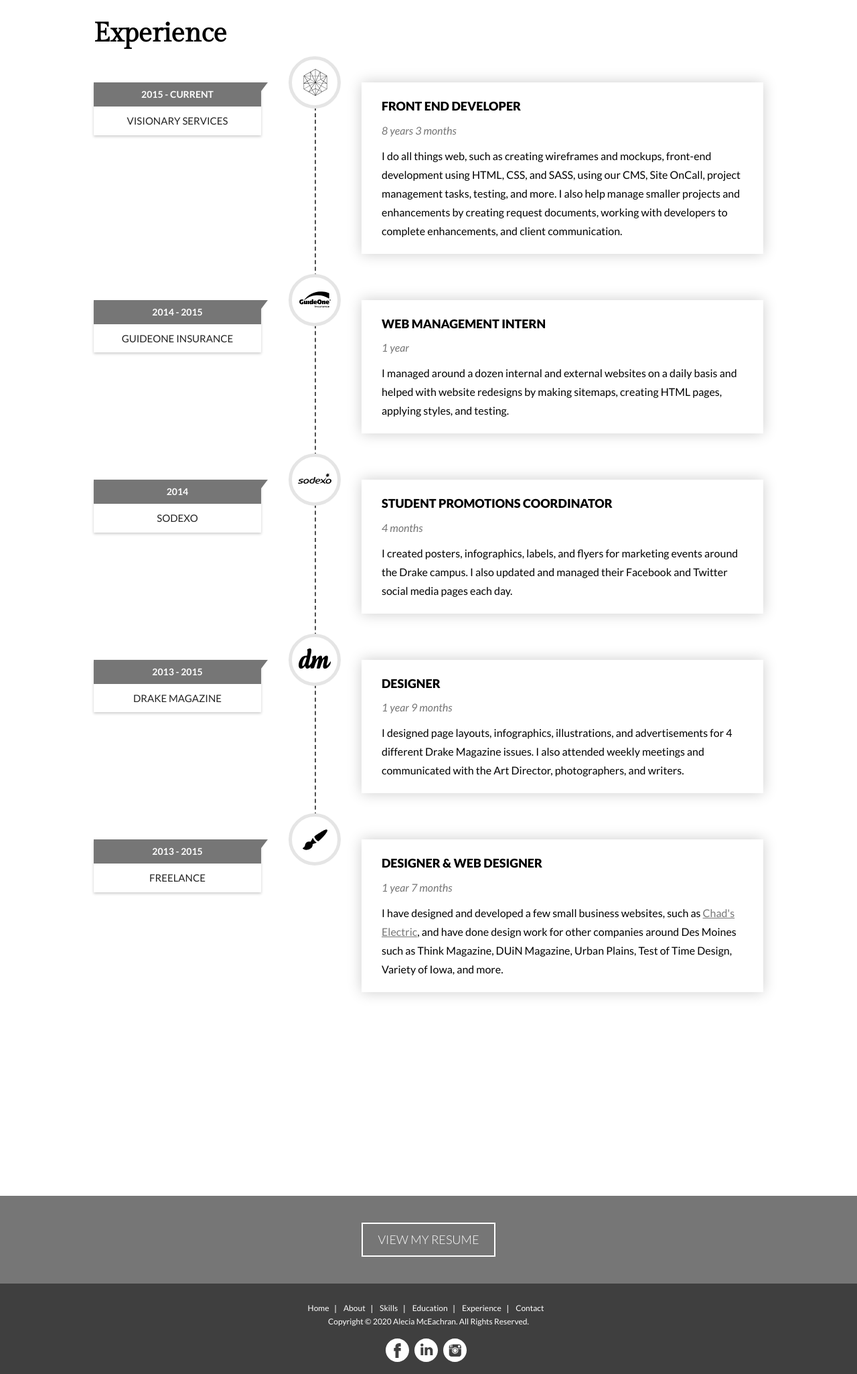
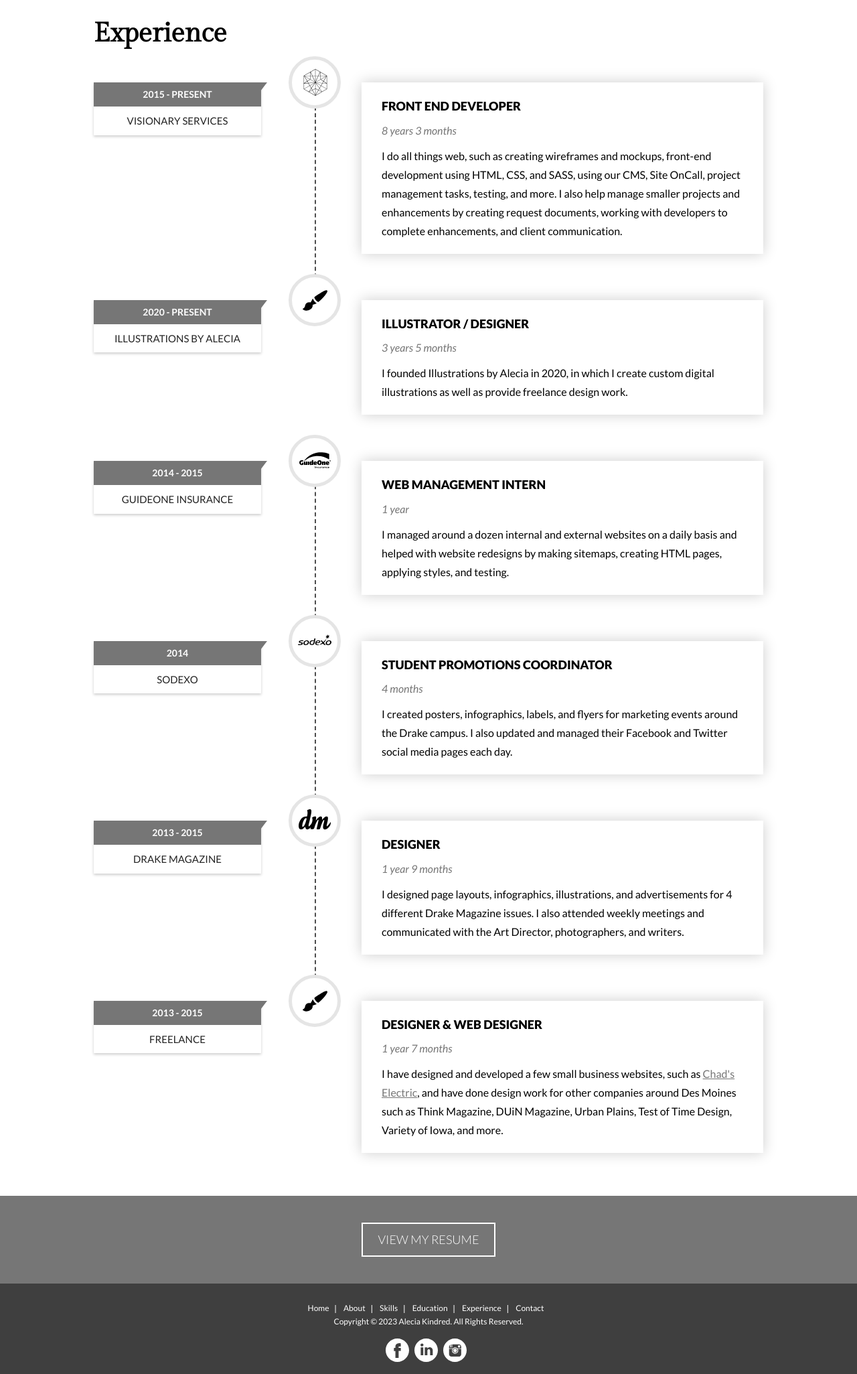
Before and after one commit to alecia-kindred/alecia-kindred.github.io, a PHP site: page /experience.html in a window 1280 px wide. Shown: the part 99-2150 px from the top of the page at 67% size. Run offline with PHP 8.4, Linux system fonts and the light colour scheme.

Commit message:
Site fixes
Updated font URL
Updated "Kindred" to "McEachran"
Added proper year to footer
Added additional experience
Added JS for years/months

```diff
--- a/about.html
+++ b/about.html
@@ -4,7 +4,7 @@
 	<head>
 		<meta charset="utf-8">
 		<meta http-equiv="X-UA-Compatible" content="IE=edge">
-		<title>About - Alecia McEachran</title>
+		<title>About - Alecia Kindred</title>
 		<meta name="viewport" content="width=device-width, initial-scale=1">
 		<meta http-equiv="content-type" content="text/html; charset=utf-8">
 		<meta http-equiv="content-language" content="en">
@@ -94,7 +94,7 @@
 						<li id="bot-menu-106"><a href="experience.html" title="Experience">Experience</a></li>
 						<li id="bot-menu-102"><a href="contact.html" title="Contact">Contact</a></li>
 					 </ul>
-					<div class="legal">Copyright &copy; 2020 Alecia McEachran. All Rights Reserved.</div>
+					<div class="legal">Copyright &copy; <script>document.write(new Date().getFullYear())</script> Alecia Kindred. All Rights Reserved.</div>
 					<div class="social_media">
 						<a href="https://www.facebook.com/aleeeciaax3" class="facebook" target="_blank">
 							<svg version="1.1" id="Layer_1" xmlns="http://www.w3.org/2000/svg" xmlns:xlink="http://www.w3.org/1999/xlink" x="0px" y="0px" viewBox="0 0 100 100" style="enable-background:new 0 0 100 100;" xml:space="preserve">
--- a/contact.html
+++ b/contact.html
@@ -4,7 +4,7 @@
 	<head>
 		<meta charset="utf-8">
 		<meta http-equiv="X-UA-Compatible" content="IE=edge">
-		<title>About - Alecia McEachran</title>
+		<title>About - Alecia Kindred</title>
 		<meta name="viewport" content="width=device-width, initial-scale=1">
 		<meta http-equiv="content-type" content="text/html; charset=utf-8">
 		<meta http-equiv="content-language" content="en">
@@ -124,7 +124,7 @@
 						<li id="bot-menu-106"><a href="experience.html" title="Experience">Experience</a></li>
 						<li id="bot-menu-102"><a href="contact.html" title="Contact">Contact</a></li>
 					 </ul>
-					<div class="legal">Copyright &copy; 2020 Alecia McEachran. All Rights Reserved.</div>
+					<div class="legal">Copyright &copy; <script>document.write(new Date().getFullYear())</script> Alecia Kindred. All Rights Reserved.</div>
 					<div class="social_media">
 						<a href="https://www.facebook.com/aleeeciaax3" class="facebook" target="_blank">
 							<svg version="1.1" id="Layer_1" xmlns="http://www.w3.org/2000/svg" xmlns:xlink="http://www.w3.org/1999/xlink" x="0px" y="0px" viewBox="0 0 100 100" style="enable-background:new 0 0 100 100;" xml:space="preserve">
--- a/css/global.css
+++ b/css/global.css
@@ -1681,7 +1681,7 @@ input.chk { display: none; }
     border-color: #767676 transparent transparent transparent;
     position: absolute;
     top: 0;
-    right: -10px;
+    right: -9px;
 }
 
 .experience-block .icon {
--- a/education.html
+++ b/education.html
@@ -4,7 +4,7 @@
 	<head>
 		<meta charset="utf-8">
 		<meta http-equiv="X-UA-Compatible" content="IE=edge">
-		<title>Education - Alecia McEachran</title>
+		<title>Education - Alecia Kindred</title>
 		<meta name="viewport" content="width=device-width, initial-scale=1">
 		<meta http-equiv="content-type" content="text/html; charset=utf-8">
 		<meta http-equiv="content-language" content="en">
@@ -287,7 +287,7 @@
 						<li id="bot-menu-106"><a href="experience.html" title="Experience">Experience</a></li>
 						<li id="bot-menu-102"><a href="contact.html" title="Contact">Contact</a></li>
 					 </ul>
-					<div class="legal">Copyright &copy; 2020 Alecia McEachran. All Rights Reserved.</div>
+					<div class="legal">Copyright &copy; <script>document.write(new Date().getFullYear())</script> Alecia Kindred. All Rights Reserved.</div>
 					<div class="social_media">
 						<a href="https://www.facebook.com/aleeeciaax3" class="facebook" target="_blank"><!--?xml version="1.0" encoding="utf-8"?-->
 							<svg version="1.1" id="Layer_1" xmlns="http://www.w3.org/2000/svg" xmlns:xlink="http://www.w3.org/1999/xlink" x="0px" y="0px" viewBox="0 0 100 100" style="enable-background:new 0 0 100 100;" xml:space="preserve">
--- a/experience.html
+++ b/experience.html
@@ -4,13 +4,14 @@
 	<head>
 		<meta charset="utf-8">
 		<meta http-equiv="X-UA-Compatible" content="IE=edge">
-		<title>Experience - Alecia McEachran</title>
+		<title>Experience - Alecia Kindred</title>
 		<meta name="viewport" content="width=device-width, initial-scale=1">
 		<meta http-equiv="content-type" content="text/html; charset=utf-8">
 		<meta http-equiv="content-language" content="en">
 		<link rel="icon" href="images/favicon.png" type="image/png">
 		<link rel="shortcut icon" href="images/favicon.png" type="image/png">
 		<link rel="stylesheet" type="text/css" href="css/global.css">
+		<script type="text/javascript" src="js/global.js"></script>
 		<link rel="stylesheet" href="http://fonts.googleapis.com/css?family=Lato:400,100,100italic,300,300italic,900italic,900,700italic,700,400italic%7CHomemade+Apple%7CGilda+Display">
 	</head>
 	<body>
@@ -79,11 +80,11 @@
 					<div class="experience-timeline">
 						<div class="experience-block clearfix">
 							<div class="meta">
-								<span class="year">2015 - Current</span> <span class="company">Visionary Services</span>
+								<span class="year">2015 - Present</span> <span class="company">Visionary Services</span>
 							</div>
 							<div class="content">
 								<div class="job_title">Front End Developer</div>
-								<em>8 years 3 months</em>
+								<em id="vsi-length"></em>
 								<p>I do all things web, such as creating wireframes and mockups, front-end development using HTML, CSS, and SASS, using our CMS, Site OnCall, project management tasks, testing, and more. I also help manage smaller projects and enhancements by creating request documents, working with developers to complete enhancements, and client communication.</p>
 							</div>
 							<div class="icon vsi">
@@ -107,6 +108,27 @@
 								</svg>
 							</div>
 							<div class="line"></div>
+						</div>
+						<div class="experience-block clearfix">
+							<div class="meta">
+								<span class="year">2020 - Present</span> <span class="company">Illustrations by Alecia</span>
+							</div>
+							<div class="content">
+								<div class="job_title">Illustrator / Designer</div>
+								<em id="iba-length"></em>
+								<p>I founded Illustrations by Alecia in 2020, in which I create custom digital illustrations as well as provide freelance design work.</p>
+							</div>
+							<div class="icon freelance">
+								<svg version="1.1" id="Layer_1" xmlns="http://www.w3.org/2000/svg" xmlns:xlink="http://www.w3.org/1999/xlink" x="0px" y="0px" viewBox="0 0 100 100" style="enable-background:new 0 0 100 100;" xml:space="preserve">
+									<g id="XMLID_2_">
+										<path id="XMLID_62_" d="M97.3,19.4C90,32.6,76.2,45,65.6,54.7c-2.1,1.9-3.4,1.8-5.7,0.3c-6.2-4.3-10.2-10.1-12.8-17.3
+											C46.3,35.7,70,21,72.6,19.5c7.6-4.6,19.2-11.2,23.8-10.7c5,0.5,3.5,5.4,3.2,6.1C98.9,16.4,98.2,17.9,97.3,19.4z"></path>
+										<path id="XMLID_60_" d="M32.2,57.8c2.9-5.1,5.6-9.8,8.3-14.6c0.4,0.1,0.8,0.1,1.2,0.2c2.9,7.6,7.7,13.5,14.6,17.8
+											c0,0.4,0.1,0.7,0.1,1.1c-5.3,1.8-10.6,3.6-16,5.4c1.3,9.4-4.5,18.3-18.1,22.5C13.3,93,3.5,90.3,0,84.5c0.1-0.3,0.1-0.7,0.2-0.7
+											c6.5-2.4,8.9-7.2,10.1-13.9c1.4-8.4,8.6-13.1,17.3-12.6C29.2,57.4,30.8,57.6,32.2,57.8z"></path>
+									</g>
+								</svg>
+							</div>
 						</div>
 						<div class="experience-block clearfix">
 							<div class="meta">
@@ -298,7 +320,7 @@
 						<li id="bot-menu-106"><a href="experience.html" title="Experience">Experience</a></li>
 						<li id="bot-menu-102"><a href="contact.html" title="Contact">Contact</a></li>
 					 </ul>
-					<div class="legal">Copyright &copy; 2020 Alecia McEachran. All Rights Reserved.</div>
+					<div class="legal">Copyright &copy; <script>document.write(new Date().getFullYear())</script> Alecia Kindred. All Rights Reserved.</div>
 					<div class="social_media">
 						<a href="https://www.facebook.com/aleeeciaax3" class="facebook" target="_blank">
 							<svg version="1.1" id="Layer_1" xmlns="http://www.w3.org/2000/svg" xmlns:xlink="http://www.w3.org/1999/xlink" x="0px" y="0px" viewBox="0 0 100 100" style="enable-background:new 0 0 100 100;" xml:space="preserve">
@@ -353,3 +375,20 @@
 		</div>
 	</body>
 </html>
+
+<script>
+	let today = new Date();
+
+	let vsistart = new Date(2015, 6, 15);
+	let vsiyears = today.getFullYear() - vsistart.getFullYear();
+	let vsimonths = today.getMonth() - vsistart.getMonth();
+	let vsiresult = vsiyears + " years " + vsimonths + " months"
+
+	let ibastart = new Date(2020, 4, 10);
+	let ibayears = today.getFullYear() - ibastart.getFullYear();
+	let ibamonths = today.getMonth() - ibastart.getMonth();
+	let ibaresult = ibayears + " years " + ibamonths + " months"
+
+	document.getElementById("vsi-length").innerHTML = vsiresult;
+	document.getElementById("iba-length").innerHTML = ibaresult;
+</script>
--- a/skills.html
+++ b/skills.html
@@ -4,7 +4,7 @@
 	<head>
 		<meta charset="utf-8">
 		<meta http-equiv="X-UA-Compatible" content="IE=edge">
-		<title>Skills - Alecia McEachran</title>
+		<title>Skills - Alecia Kindred</title>
 		<meta name="viewport" content="width=device-width, initial-scale=1">
 		<meta http-equiv="content-type" content="text/html; charset=utf-8">
 		<meta http-equiv="content-language" content="en">
@@ -351,7 +351,7 @@
 						<li id="bot-menu-106"><a href="experience.html" title="Experience">Experience</a></li>
 						<li id="bot-menu-102"><a href="contact.html" title="Contact">Contact</a></li>
 					 </ul>
-					<div class="legal">Copyright &copy; 2020 Alecia McEachran. All Rights Reserved.</div>
+					<div class="legal">Copyright &copy; <script>document.write(new Date().getFullYear())</script> Alecia Kindred. All Rights Reserved.</div>
 					<div class="social_media">
 						<a href="https://www.facebook.com/aleeeciaax3" class="facebook" target="_blank"><!--?xml version="1.0" encoding="utf-8"?-->
 							<svg version="1.1" id="Layer_1" xmlns="http://www.w3.org/2000/svg" xmlns:xlink="http://www.w3.org/1999/xlink" x="0px" y="0px" viewBox="0 0 100 100" style="enable-background:new 0 0 100 100;" xml:space="preserve">
```
Also changed, not shown: index.html (+5 -3 lines).
